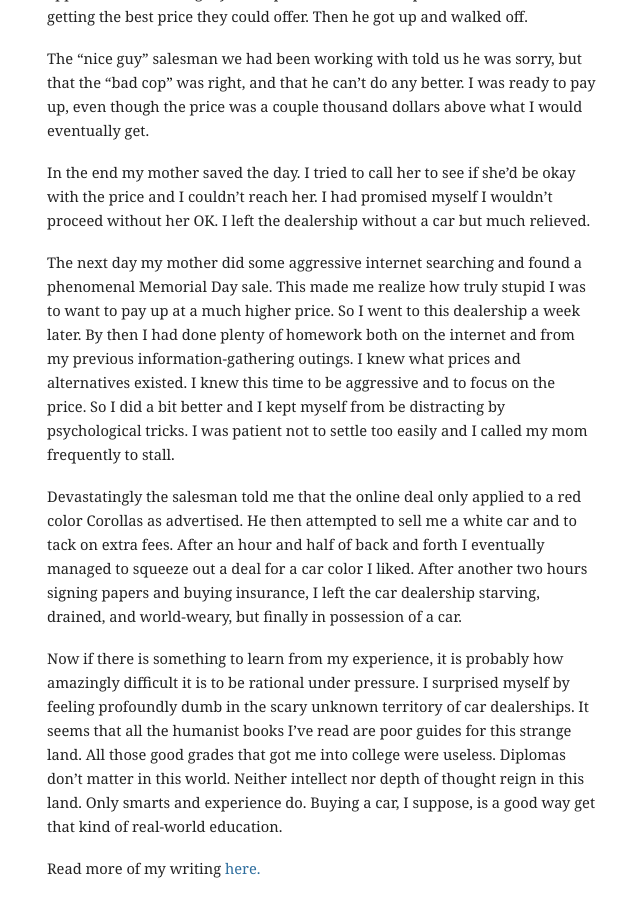
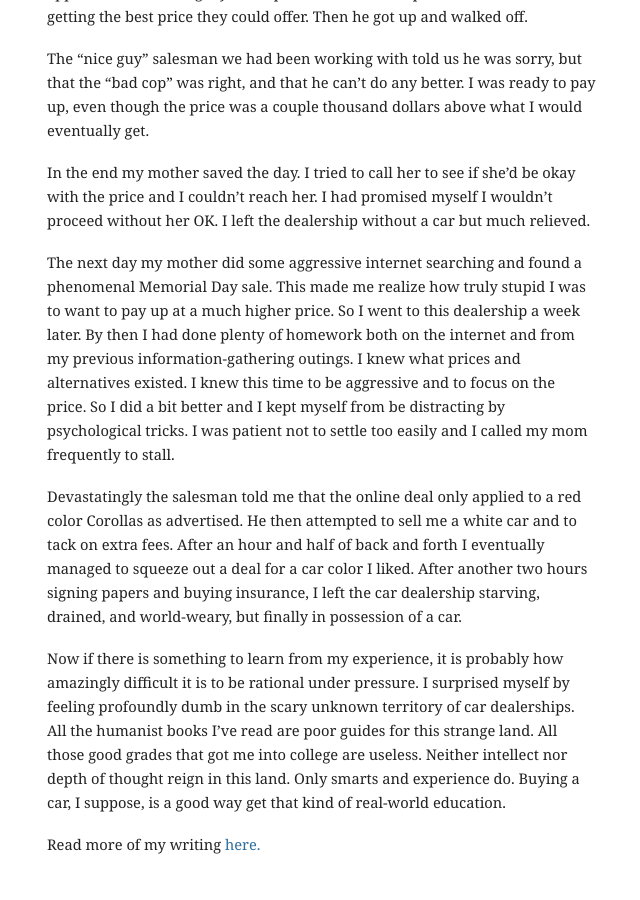
Before and after one commit to mbwong/mbwong.github.com, a Jekyll site: the page built from _posts/2013-07-06-buying-a-car.md, in a window 1280 px wide and 900 px high, scrolled down 1388 px. Shown: the whole window, without its empty margins (303-943 px from the left). Built offline with Jekyll 4.4.1, drawn with Linux system fonts in a browser that asks for light colours; after the commit the page ends 2264 px from its top, so only the background shows below that.

Commit message:
Update 2013-07-06-buying-a-car.md

```diff
--- a/_posts/2013-07-06-buying-a-car.md
+++ b/_posts/2013-07-06-buying-a-car.md
@@ -28,4 +28,4 @@ The next day my mother did some aggressive internet searching and found a phenom
 
 Devastatingly the salesman told me that the online deal only applied to a red color Corollas as advertised. He then attempted to sell me a white car and to tack on extra fees. After an hour and half of back and forth I eventually managed to squeeze out a deal for a car color I liked. After another two hours signing papers and buying insurance, I left the car dealership starving, drained, and world-weary, but finally in possession of a car.
 
-Now if there is something to learn from my experience, it is probably how amazingly difficult it is to be rational under pressure. I surprised myself by feeling profoundly dumb in the scary unknown territory of car dealerships. It seems that all the humanist books I've read are poor guides for this strange land. All those good grades that got me into college were useless. Diplomas don't matter in this world. Neither intellect nor depth of thought reign in this land. Only smarts and experience do. Buying a car, I suppose, is a good way get that kind of real-world education.
+Now if there is something to learn from my experience, it is probably how amazingly difficult it is to be rational under pressure. I surprised myself by feeling profoundly dumb in the scary unknown territory of car dealerships. All the humanist books I've read are poor guides for this strange land. All those good grades that got me into college are useless. Neither intellect nor depth of thought reign in this land. Only smarts and experience do. Buying a car, I suppose, is a good way get that kind of real-world education.
```
